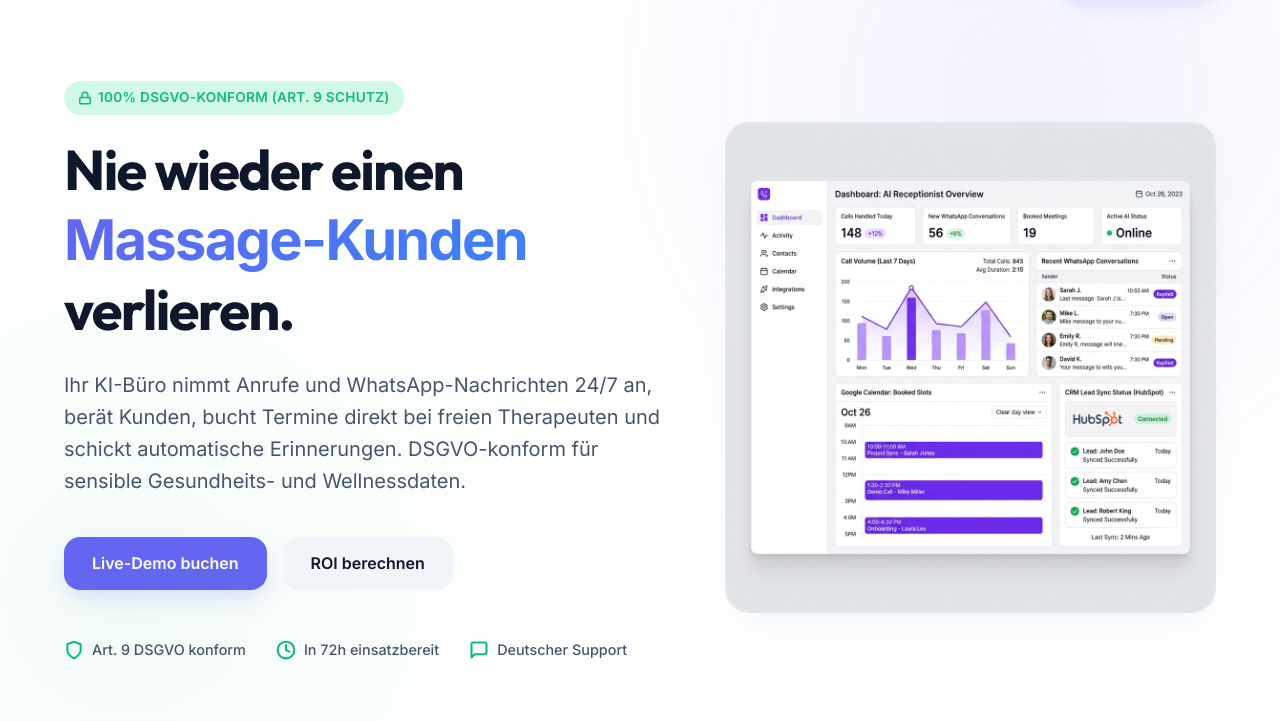
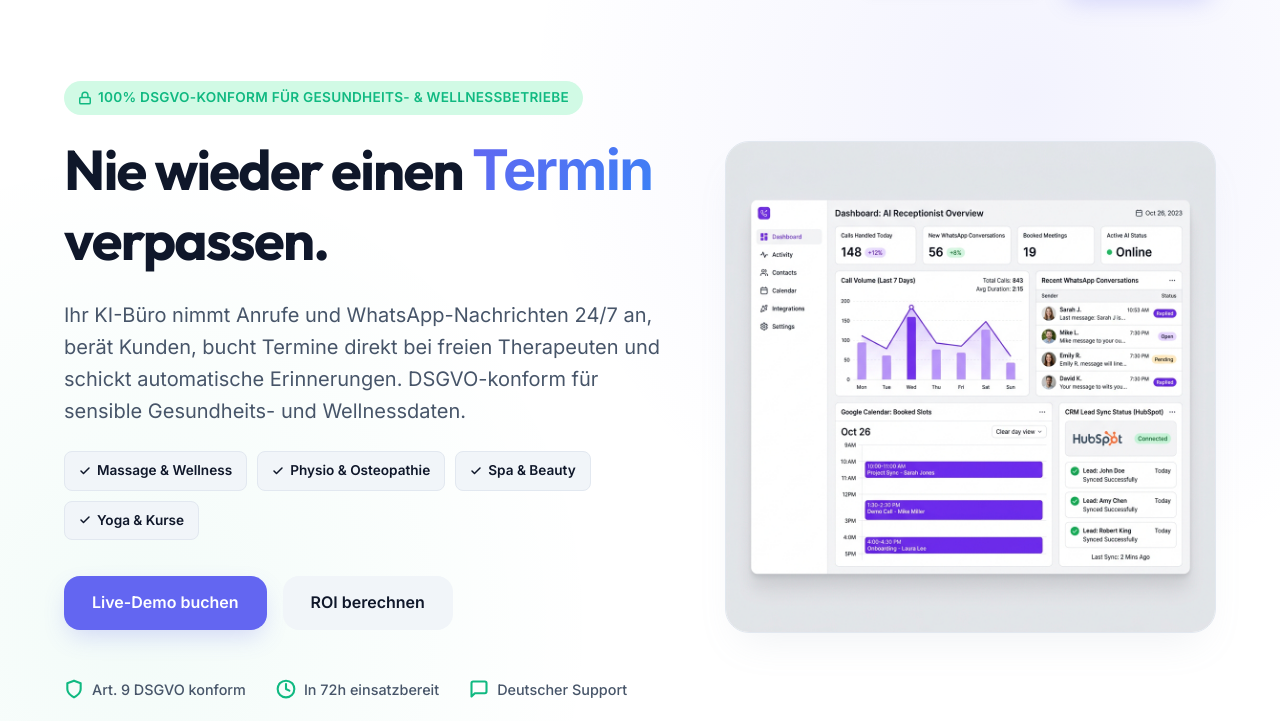
Before and after one commit to adventuresoftimon-2311/AI-office, a plain HTML site: page index.html in a window 1280 px wide. Shown: the part 79-800 px from the top of the page. Drawn offline with Linux system fonts and the light colour scheme.

Commit message:
Update: Add tags and sector highlights to Hero section for clarity on all wellness niches

```diff
--- a/index.html
+++ b/index.html
@@ -39,10 +39,16 @@
             <div class="hero-content">
                 <div class="badge badge-success">
                     <svg width="14" height="14" viewBox="0 0 24 24" fill="none" stroke="currentColor" stroke-width="2.5" stroke-linecap="round" stroke-linejoin="round" style="margin-right: 6px;"><rect x="3" y="11" width="18" height="11" rx="2" ry="2"></rect><path d="M7 11V7a5 5 0 0 1 10 0v4"></path></svg>
-                    100% DSGVO-konform (Art. 9 Schutz)
+                    100% DSGVO-konform für Gesundheits- & Wellnessbetriebe
                 </div>
-                <h1>Nie wieder einen <span>Massage-Kunden</span> verlieren.</h1>
-                <p>Ihr KI-Büro nimmt Anrufe und WhatsApp-Nachrichten 24/7 an, berät Kunden, bucht Termine direkt bei freien Therapeuten und schickt automatische Erinnerungen. DSGVO-konform für sensible Gesundheits- und Wellnessdaten.</p>
+                <h1>Nie wieder einen <span>Termin</span> verpassen.</h1>
+                <p style="margin-bottom: 24px;">Ihr KI-Büro nimmt Anrufe und WhatsApp-Nachrichten 24/7 an, berät Kunden, bucht Termine direkt bei freien Therapeuten und schickt automatische Erinnerungen. DSGVO-konform für sensible Gesundheits- und Wellnessdaten.</p>
+                <div class="hero-tags" style="display: flex; gap: 10px; flex-wrap: wrap; margin-bottom: 36px;">
+                    <span class="tag" style="background: var(--bg-tertiary); padding: 8px 14px; border-radius: var(--radius-sm); font-size: 0.85rem; font-weight: 600; display: inline-flex; align-items: center; gap: 6px; border: 1px solid var(--border-color); color: var(--text-primary);"><svg width="12" height="12" viewBox="0 0 24 24" fill="none" stroke="currentColor" stroke-width="3" stroke-linecap="round" stroke-linejoin="round"><polyline points="20 6 9 17 4 12"></polyline></svg> Massage & Wellness</span>
+                    <span class="tag" style="background: var(--bg-tertiary); padding: 8px 14px; border-radius: var(--radius-sm); font-size: 0.85rem; font-weight: 600; display: inline-flex; align-items: center; gap: 6px; border: 1px solid var(--border-color); color: var(--text-primary);"><svg width="12" height="12" viewBox="0 0 24 24" fill="none" stroke="currentColor" stroke-width="3" stroke-linecap="round" stroke-linejoin="round"><polyline points="20 6 9 17 4 12"></polyline></svg> Physio & Osteopathie</span>
+                    <span class="tag" style="background: var(--bg-tertiary); padding: 8px 14px; border-radius: var(--radius-sm); font-size: 0.85rem; font-weight: 600; display: inline-flex; align-items: center; gap: 6px; border: 1px solid var(--border-color); color: var(--text-primary);"><svg width="12" height="12" viewBox="0 0 24 24" fill="none" stroke="currentColor" stroke-width="3" stroke-linecap="round" stroke-linejoin="round"><polyline points="20 6 9 17 4 12"></polyline></svg> Spa & Beauty</span>
+                    <span class="tag" style="background: var(--bg-tertiary); padding: 8px 14px; border-radius: var(--radius-sm); font-size: 0.85rem; font-weight: 600; display: inline-flex; align-items: center; gap: 6px; border: 1px solid var(--border-color); color: var(--text-primary);"><svg width="12" height="12" viewBox="0 0 24 24" fill="none" stroke="currentColor" stroke-width="3" stroke-linecap="round" stroke-linejoin="round"><polyline points="20 6 9 17 4 12"></polyline></svg> Yoga & Kurse</span>
+                </div>
                 <div class="hero-ctas">
                     <a href="#" class="btn btn-primary open-modal-btn" data-plan="Core">Live-Demo buchen</a>
                     <a href="#roi" class="btn btn-secondary">ROI berechnen</a>
```
